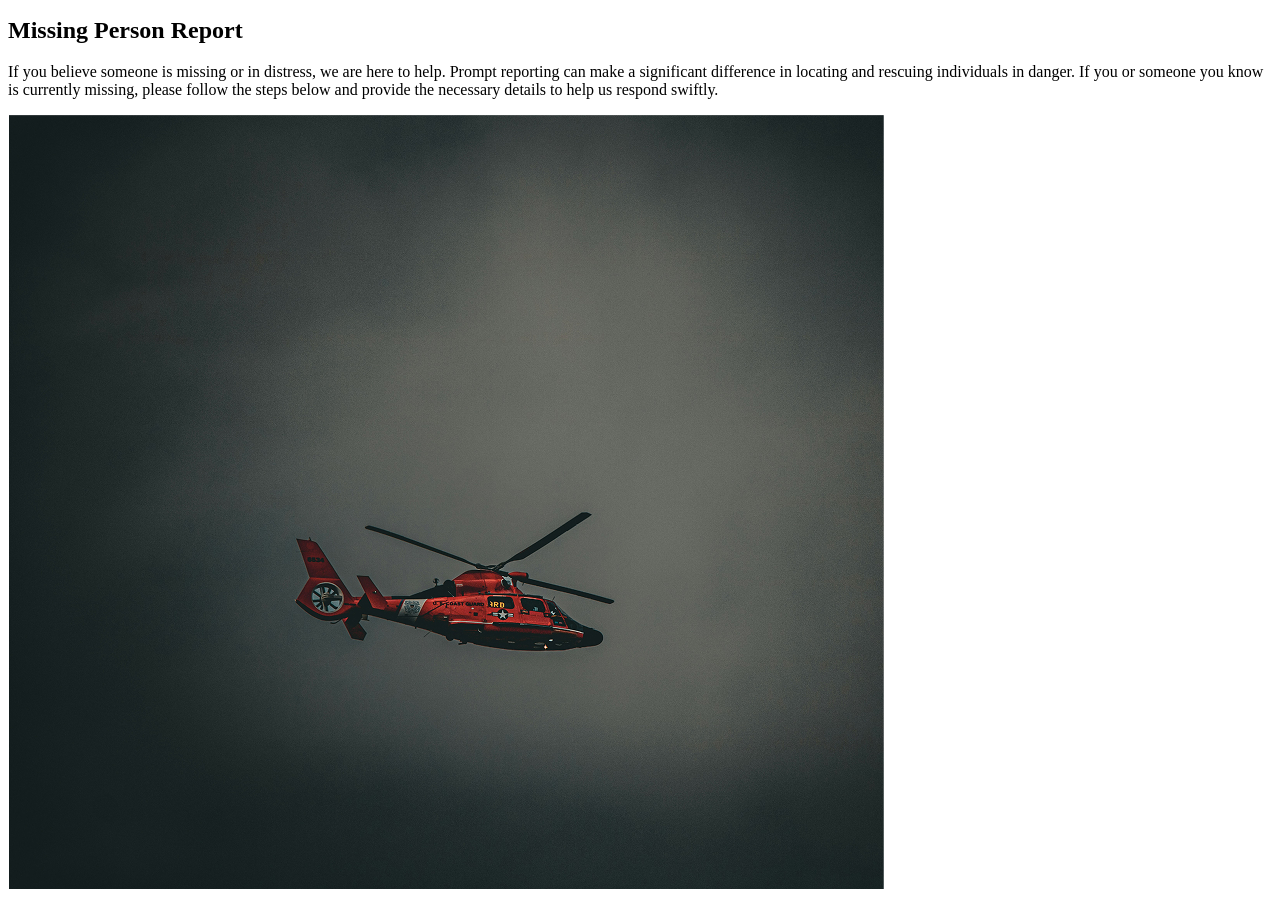
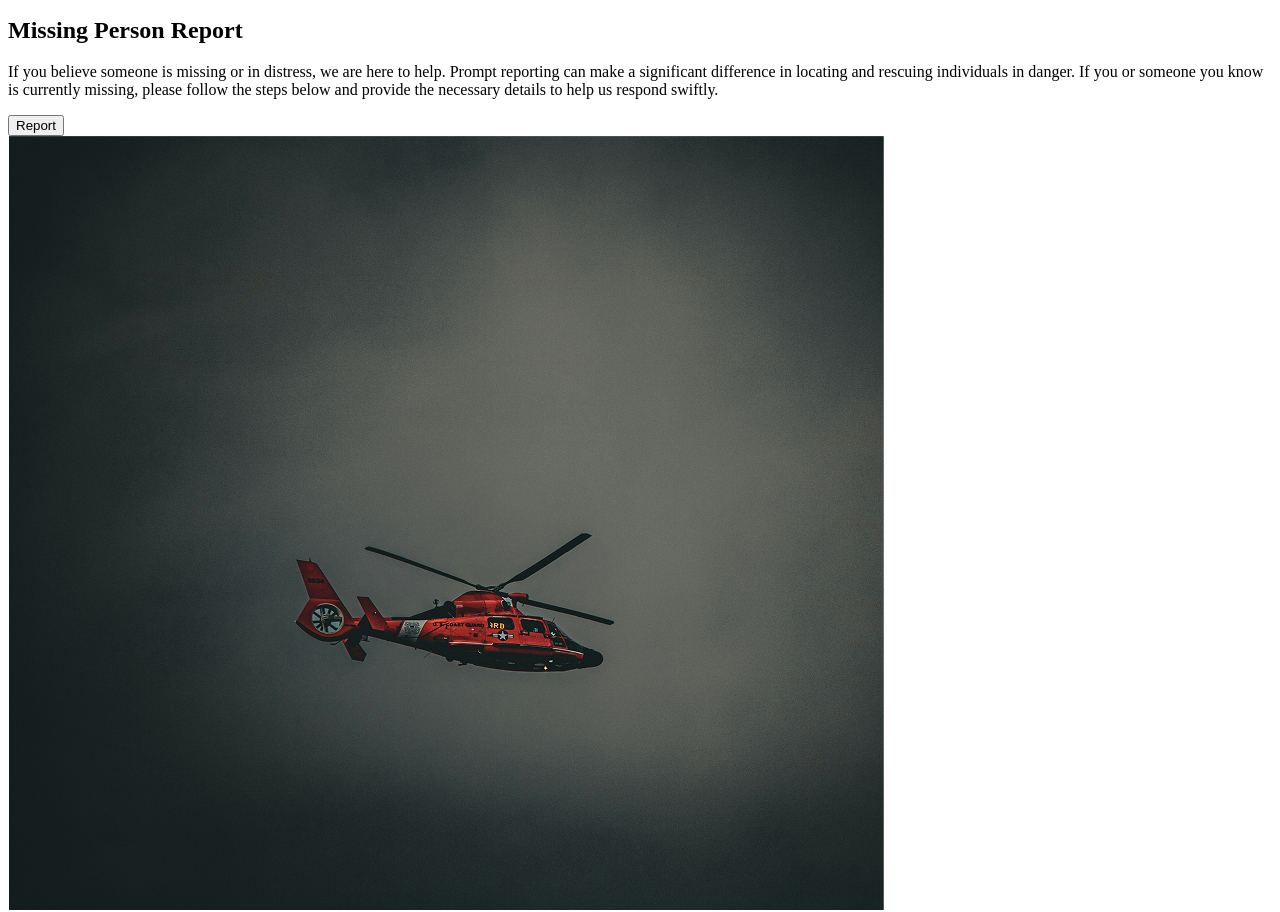
Before and after one commit to jamyijie/frostguard-kalmont, a plain HTML site: page emergency.html in a window 1280 px wide. Shown: the part 1488-2400 px from the top of the page. Drawn offline with Linux system fonts and the light colour scheme.

Commit message:
add button in

```diff
--- a/emergency.html
+++ b/emergency.html
@@ -35,6 +35,7 @@
         <div>
             <h2>Missing Person Report</h2>
             <p>If you believe someone is missing or in distress, we are here to help. Prompt reporting can make a significant difference in locating and rescuing individuals in danger. If you or someone you know is currently missing, please follow the steps below and provide the necessary details to help us respond swiftly.</p>
+            <button>Report</button>
         </div>
         <div>
             <img src="img/contacts-and-emergency-missing-person.jpg" alt="it's a helicopter" width="876" height="775">
```
